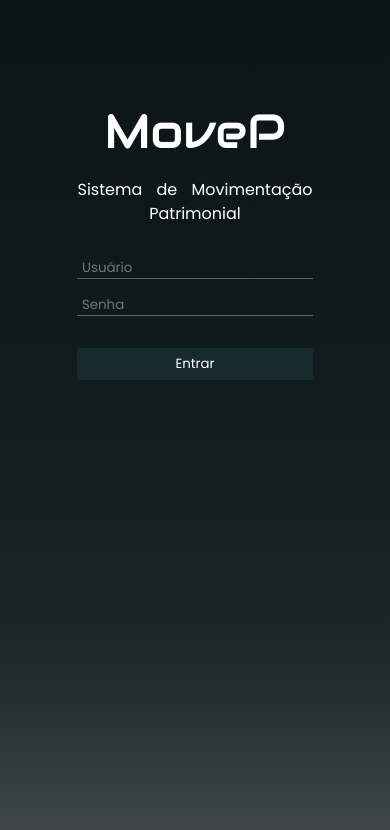
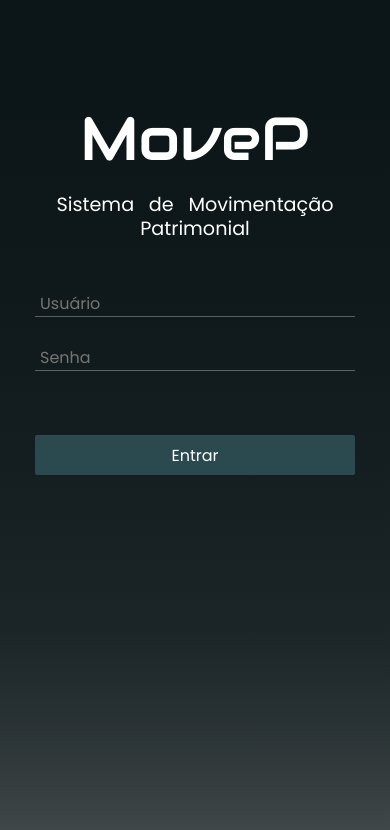
Before and after one commit to adilsonjrs/movep, a plain HTML site: page login.html in a window 390 px wide. Drawn offline with Linux system fonts and the light colour scheme.

Commit message:
Atualização na responsividade login.css

```diff
--- a/styles/login.css
+++ b/styles/login.css
@@ -98,6 +98,9 @@ body, html {
     transition: 300ms;
 }
 
+#form2 {
+    display: none;
+}
 
 /* Responsividade */
 
@@ -107,8 +110,9 @@ body, html {
     }
 
     #form2 {
-        max-width: 300px;
-        margin: 100px auto;
+        display: block;
+        max-width: 21.875rem;
+        margin: 6.25rem auto;
     }
 
     .info2 {
@@ -117,7 +121,7 @@ body, html {
 
     .info2 > h2 {
         font-family: 'Audiowide', cursive;
-        font-size: 3rem;
+        font-size: 3.8rem;
         color: #fff;
         font-weight: 400;
         text-align: center;
@@ -125,34 +129,37 @@ body, html {
 
     .info2 > p {
         margin-top: 1rem;
-        word-spacing: 0.625rem;
+        word-spacing: .6rem;
         color: #fff;
-        font-size: 1rem;
+        font-size: 1.2rem;
         line-height: 1.5rem;
         text-align: center;
     }
 
     .log2 {
-        margin-top: 1rem;
+        margin-top: 1.3rem;
         display: flex;
         flex-direction: column;
-        padding: 0 32px;
+        padding: 0 0.938rem;
     }
 
     .log2 > input {
+        width: 100%;
         background: none;
-        margin-top: 1rem;
+        margin-top: 1.8rem;
         color: #fff;
         border-bottom: 1px solid rgba(255, 255, 255, 0.309);
-        padding: 0 5px;
+        padding: 0 0.313rem;
+        font-size: 1rem;
     }
 
     .log2 > button {
-        height: 2rem;
-        margin-top: 2rem;
+        height: 2.5rem;
+        margin-top: 4rem;
         border-radius: 2px;
+        font-size: 1rem;
         color: #fff;
-        background: #172a2e;
+        background: #2b4a50;
         cursor: pointer;
         transition: 300ms;
     }
```
